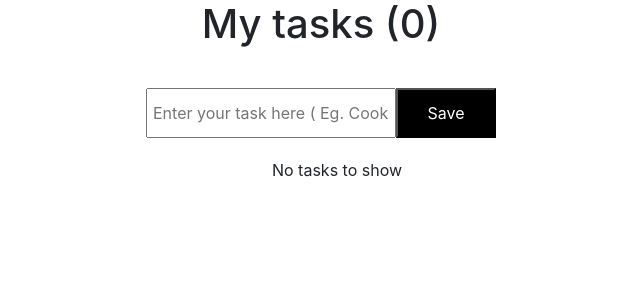
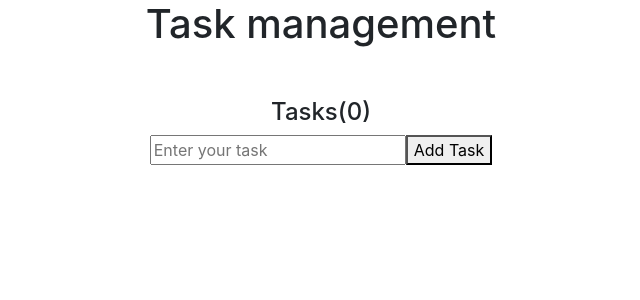
Before and after one commit to vaaluvishnu5146/Pizza-Buddy, a React (Create React App) app: page / in a window 1280 px wide. Shown: the top 300 px of the page, without its empty margins (319-959 px from the left). Built offline with nearby package versions, Linux system fonts and the light colour scheme.

Commit message:
First commit

```diff
--- a/src/App.js
+++ b/src/App.js
@@ -1,39 +1,52 @@
-import React, { useEffect, createRef } from "react";
+import React, { useState, createRef } from "react";
 import "./App.css";
-import { Route, Routes } from "react-router-dom";
-import Todo from "./Pages/dashboard/todo";
-import Form from "./Components/Form/Form";
-import { addTodo } from "./Redux/slice/task.slice";
 import { useDispatch, useSelector } from "react-redux";
+import { addTodo, deleteTodo } from "./Redux/slice/task.slice";
 
 function App() {
-  const taskInputRef = createRef(null);
+  const dispatcher = useDispatch();
+  const [task, setTask] = useState("");
   const { tasks = [] } = useSelector((state) => state.tasksReducer);
-  const dispatcher = useDispatch();
-
-  useEffect(() => {
-    console.log("Re-rendering");
-  }, []);
-
-  const handlesave = (e) => {
-    console.log(taskInputRef.current.value);
+  const handleInputChange = (e) => {
     if (e) {
-      dispatcher(addTodo(taskInputRef.current.value));
-      // setTask("");
+      setTask(e.target.value);
+    }
+  };
+  const handleTasks = (e) => {
+    if (e && task) {
+      dispatcher(addTodo(task));
+      setTask("");
     }
   };
 
   return (
     <div className="App">
-      <h1
-        style={{
-          margin: "0 0 20px 0",
-        }}
-        id="tasks-title"
-      >
-        My tasks ({tasks.length})
-      </h1>
-      <Form tasks={tasks} handlesave={handlesave} inputRef={taskInputRef} />
+      <h1 style={{ margin: "0 0 50px 0" }}>Task management</h1>
+      <h4>Tasks({tasks.length})</h4>
+      <div id="task-management-form-container">
+        <div id="task-management-form" style={{ margin: "0 0 20px 0" }}>
+          <input
+            className="input"
+            placeholder="Enter your task"
+            value={task}
+            onChange={handleInputChange}
+          />
+          <button className="submit-cta" onClick={handleTasks}>
+            Add Task
+          </button>
+        </div>
+        <div id="task-list" style={{ width: 300, margin: "auto" }}>
+          <ul>
+            {tasks &&
+              tasks.map((d, i) => (
+                <li key={i} style={{ display: "flex" }}>
+                  <p>{d}</p>
+                  <button onClick={() => dispatcher(deleteTodo(d))}>x</button>
+                </li>
+              ))}
+          </ul>
+        </div>
+      </div>
     </div>
   );
 }
--- a/src/Redux/slice/task.slice.js
+++ b/src/Redux/slice/task.slice.js
@@ -2,9 +2,10 @@ import { createSlice } from "@reduxjs/toolkit";
 
 export const taskSlice = createSlice({
   name: "tasks",
+  //v5
   initialState: {
     tasks: [],
-    task: {},
+    fetching: true,
   },
   reducers: {
     addTodo: (state, action) => {
@@ -16,14 +17,13 @@ export const taskSlice = createSlice({
         state.tasks.push(action.payload);
       }
     },
-    // deleteTodo: (state, action) => {
-    //   // state.value -= 1
-    //   console.log(action);
-    // },
+    deleteTodo: (state, action) => {
+      state.tasks = state.tasks.filter((e, i) => e !== action.payload);
+    },
   },
 });
 
 // Action creators are generated for each case reducer function
-export const { addTodo } = taskSlice.actions;
+export const { addTodo, deleteTodo } = taskSlice.actions;
 
 export default taskSlice.reducer;
```
Also changed, not shown: src/Pages/Tuts/Todo.js (added, +8 -0 lines).
